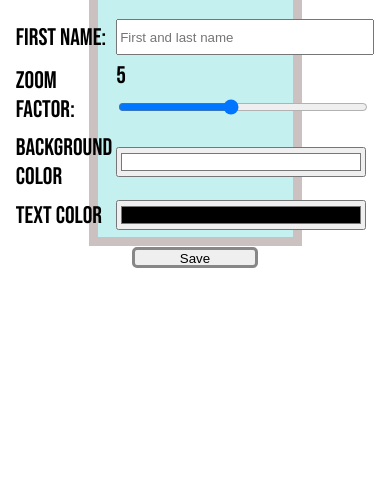
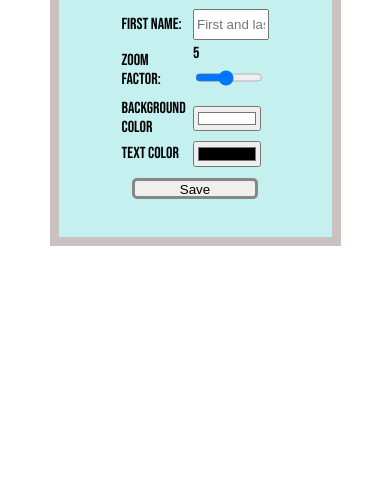
Before and after one commit to MatanAmzaleg/Place-Keeper, a plain HTML site: page user-prefs.html in a window 390 px wide. Shown: the part 354-844 px from the top of the page. Drawn offline with Linux system fonts and the light colour scheme.

Commit message:
Add files via upload

```diff
--- a/css/user-pref.css
+++ b/css/user-pref.css
@@ -20,18 +20,15 @@ html, body{
 }
 
 .pref-table td{
-    width: 250px;
-    height: 40px;
+    width: 20vh;
+    height: 5vh;
 }
 
 .pref-table input{
-    width: 250px;
-    height: 30px;
+    width: 20vh;
+    height: 3vh;
 }
 
-.zoom-couner{
-    margin: auto;
-}
 
 .save-btn{
     margin-top: 1vh;
@@ -46,3 +43,26 @@ html, body{
     transition: 1s;
     background-color: aquamarine;
 }
+
+
+@media only screen and (max-width: 600px) {
+
+    h2{
+        font-size: 1.5rem;
+    }
+    .pref-table td{
+        width: 8vh;
+        height: 3vh;
+        font-size: medium;
+    }
+
+    .pref-table input{
+        width: 8vh;
+        height: 3vh;
+    }
+
+    .form-pref-container{
+        height: 40%;
+        width: 70%;
+    }
+}
```
